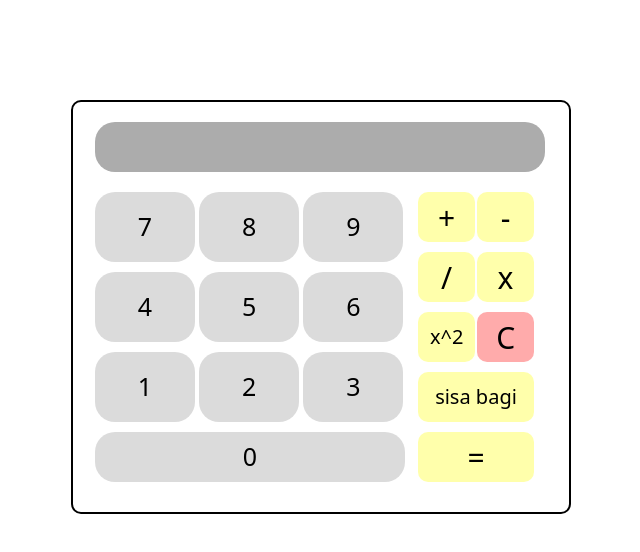
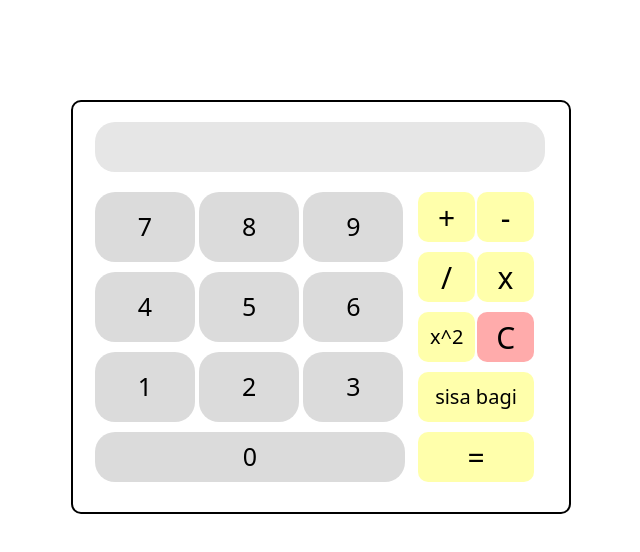
Before and after one commit to muhammadkusuma/calculator-js, a plain HTML site: page index.html in a window 1280 px wide. Shown: the whole page, without its empty margins (319-959 px from the left). Drawn offline with nearby package versions, Linux system fonts and the light colour scheme.

Commit message:
update kode

```diff
--- a/css/style.scss
+++ b/css/style.scss
@@ -15,9 +15,9 @@
         border-radius: 20px;
         width: 450px;
         font-weight: bold;
-        color: white;
+        color: rgb(21, 255, 0);
         border: none;
-        background-color: rgb(172, 172, 172);
+        background-color: rgb(230, 230, 230);
     }
 
     .bilangan {
```
Also changed, not shown: css/style.css, 2 other files.
